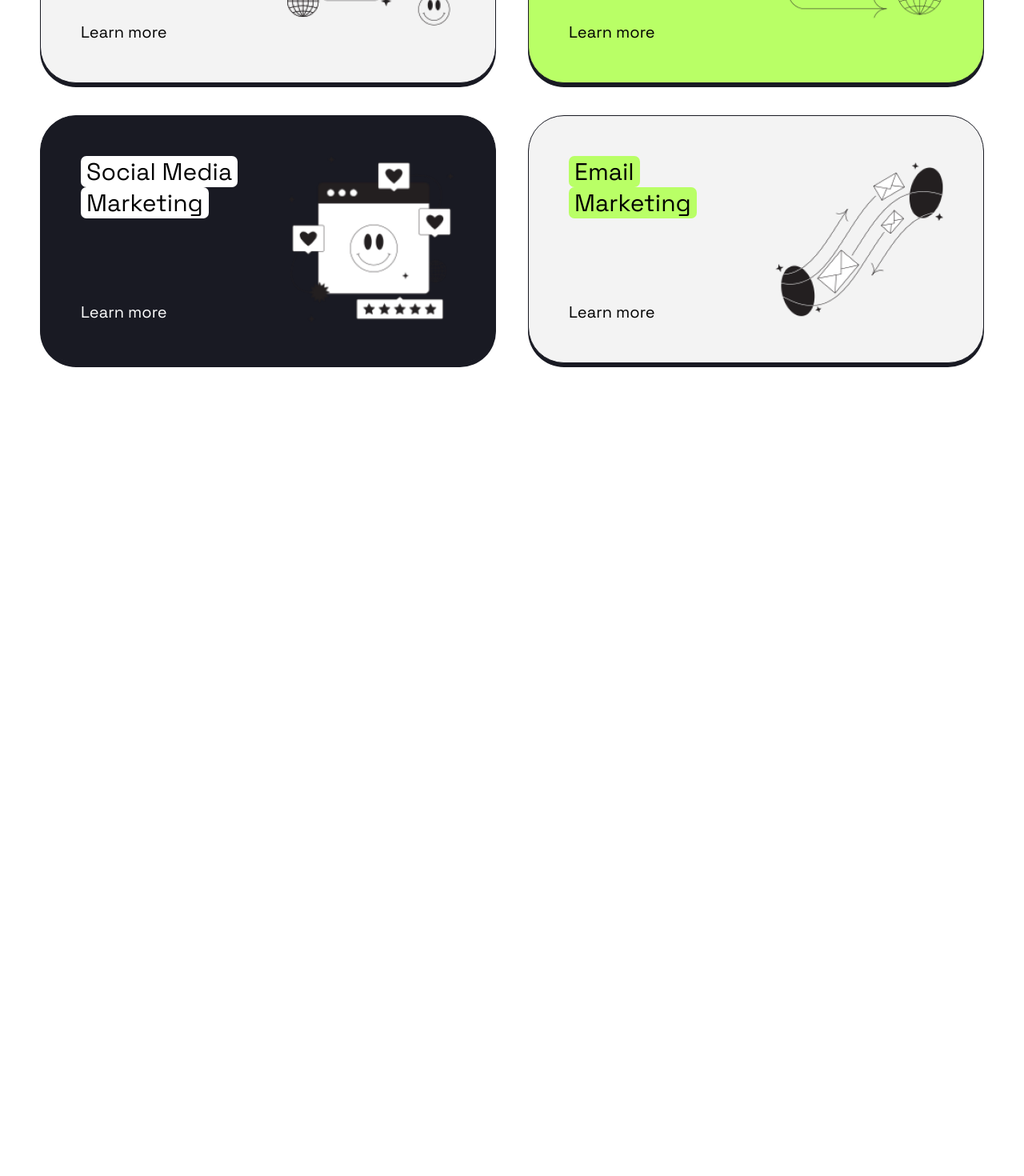
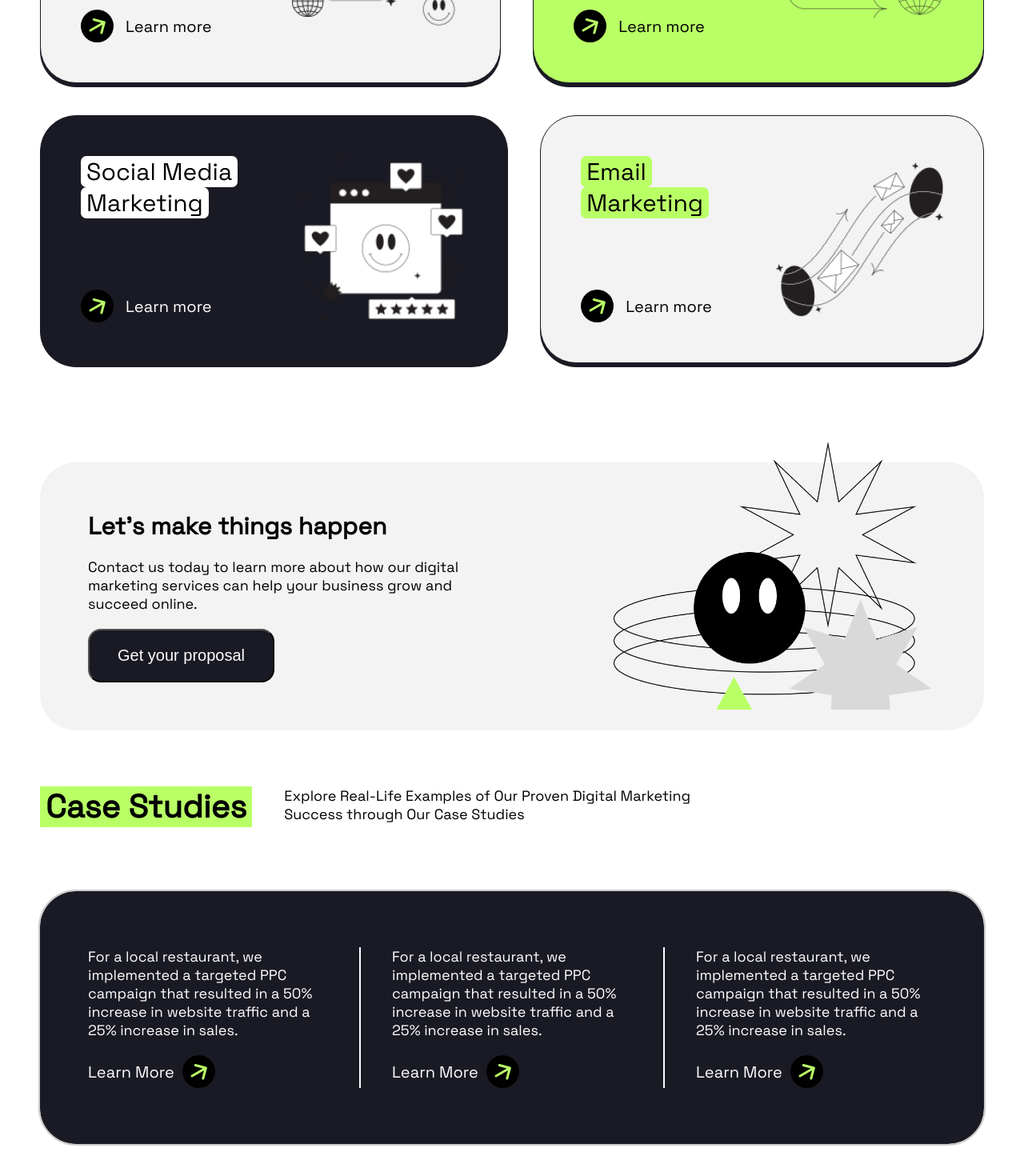
Before and after one commit to Vbmavani/positivus-home-page, a React (Vite) app: page / in a window 1280 px wide. Shown: the part 1064-2534 px from the top of the page at 80% size. Before the commit the page ends 1588 px from the top, so only its background shows below. Built offline with nearby package versions, Linux system fonts and the light colour scheme.

Commit message:
add services and case studies section

```diff
--- a/src/App.tsx
+++ b/src/App.tsx
@@ -1,5 +1,5 @@
 import { useState } from "react";
-import { BrowserRouter, Route, Routes } from "react-router-dom";
+import { BrowserRouter, Outlet, Route, Routes } from "react-router-dom";
 import { HomePage } from "./pages/Home";
 import { PricingPage } from "./pages/Pricing";
 import "./assets/css/styles.css";
@@ -11,6 +11,17 @@ const App = () => {
         <Routes>
           <Route path="/" element={<HomePage />} />
           <Route path="/pricing" element={<PricingPage />} />
+          <Route
+            path="/dashboard"
+            element={
+              <div>
+                DAshboard <Outlet />{" "}
+              </div>
+            }
+          >
+            <Route path="analytics" element={<div>hellow orlsd</div>} />
+            <Route path="settings" element={<div> ddd009</div>} />
+          </Route>
         </Routes>
       </BrowserRouter>
     </>
--- a/src/assets/css/home.css
+++ b/src/assets/css/home.css
@@ -43,6 +43,7 @@ img {
 }
 
 .section .section-intro .title {
+  white-space: nowrap;
   font-size: 40px;
   margin-right: 40px;
   padding: 0 7px;
@@ -54,8 +55,8 @@ img {
 }
 
 .services .services-cards {
-  display: grid;
-  grid-template-columns: 1fr 1fr;
+  display: flex;
+  flex-wrap: wrap;
   gap: 40px;
 }
 
@@ -66,6 +67,8 @@ img {
   box-shadow: 0px 5px var(--dark);
   height: 310px;
   display: flex;
+  flex-grow: 1;
+  flex-shrink: 1;
 }
 
 .service-card .service-card-content {
@@ -88,9 +91,15 @@ img {
   font-weight: 500;
   width: fit-content;
   border-radius: 7px;
+  white-space: nowrap;
   padding: 0 7px;
 }
 
+.services .services-cards .service-card-footer {
+  display: flex;
+  align-items: center;
+  gap: 15px;
+}
 .services .services-cards .card-1 {
   background-color: var(--light-gray);
 }
@@ -115,7 +124,74 @@ img {
 .services .services-cards .card-3 .service-card-footer {
   color: var(--white);
 }
+.service-card-image-mobile {
+  display: none;
+}
 
+.services .services-cards .service-card-footer .learn-more-icon {
+  width: 41px;
+  height: 41px;
+  max-width: 100%;
+}
+
+.free-proposal {
+  margin-top: 124px;
+  padding: 60px;
+  background-color: var(--light-gray);
+  border-radius: 45px;
+  position: relative;
+}
+.free-proposal::after {
+  content: "";
+  background-image: url(/src/assets/images/free-proposal-bg.png);
+  background-size: cover;
+  /* background-position: center; */
+  background-repeat: no-repeat;
+  z-index: -6;
+  right: 63px;
+  position: absolute;
+  top: -26px;
+  height: 100%;
+  width: 100%;
+  z-index: 4;
+  max-width: 400px;
+  max-height: 400px;
+}
+.free-proposal .free-proposal-content {
+  display: flex;
+  flex-direction: column;
+  gap: 20px;
+  max-width: 500px;
+}
+
+.free-proposal .free-proposal-title {
+  font-size: 30px;
+}
+.free-proposal .free-proposal-description {
+  font-size: 18px;
+}
+.free-proposal .free-proposal-btn {
+  width: fit-content;
+}
+
+.case-studies-card {
+  max-width: 300px;
+}
+.case-studies-card .case-studies-card-description {
+  font-size: 18px;
+}
+.case-studies-card .case-studies-card-footer {
+  display: flex;
+  gap: 10px;
+  font-size: 20px;
+  align-items: center;
+  margin-top: 20px;
+}
+
+.case-studies-cards .divider {
+  border: 1px solid var(--white);
+  margin: 0 10px;
+}
 @media (max-width: 1440px) {
   .home-page {
     padding: 0 50px;
@@ -126,12 +202,89 @@ img {
   }
 }
 
+@media (max-width: 1024px) {
+  .free-proposal::after {
+    display: none;
+  }
+}
+
+@media (min-width: 768px) {
+  .case-studies-content {
+    display: flex;
+    background: var(--dark);
+    color: var(--white);
+    padding: 70px 60px;
+    border-radius: 45px;
+    outline: 2px solid #ccc;
+  }
+  .case-studies-cards {
+    display: flex;
+    width: 100%;
+    justify-content: space-between;
+  }
+}
+
 @media (max-width: 768px) {
+  .section .section-intro .title {
+    margin-right: unset;
+  }
   .hero-content .left-hero-content h1 {
     font-size: 43px;
   }
   .hero-content .left-hero-content h4 {
     font-size: 16px;
+  }
+  .services .services-cards .title {
+    font-size: 26px;
+  }
+  .services .services-cards .learn-more-text {
+    display: none;
+  }
+  .service-card-image {
+    display: none;
+  }
+  .service-card-image-mobile {
+    display: block;
+  }
+  .service-card .service-card-header {
+    width: 100%;
+  }
+  .services .services-cards .service-card-footer {
+    justify-content: space-between;
+    align-items: flex-end;
+  }
+  .section .section-intro {
+    flex-direction: column;
+    align-items: center;
+    gap: 30px;
+  }
+  .case-studies-content {
+    padding: 0;
+  }
+  .case-studies-cards {
+    display: grid;
+    grid-auto-flow: column;
+    gap: 20px;
+    grid-auto-columns: 80%;
+    overflow-x: auto;
+    overscroll-behavior-inline: none;
+    /* margin-right: -50px; */
+  }
+  .case-studies-card .case-studies-card-description {
+    font-size: 16px;
+  }
+  .case-studies-cards .divider {
+    display: none;
+  }
+  .case-studies-cards::-webkit-scrollbar {
+    display: none; /* Hide scrollbar for Chrome, Safari, and Edge */
+  }
+  .case-studies-card {
+    padding: 42px 50px;
+    max-width: unset;
+    background: var(--dark);
+    color: var(--white);
+    border-radius: 45px;
   }
 }
 
@@ -153,5 +306,31 @@ img {
   }
   .book-a-consultation {
     margin-top: 20px;
+    width: 100%;
+  }
+  .section .section-intro .description {
+    font-size: 16px;
+    text-align: center;
+  }
+  .service-card-image-mobile {
+    max-width: 120px;
+  }
+  .free-proposal {
+    padding: 50px;
+  }
+  .free-proposal .free-proposal-title {
+    font-size: 26px;
+  }
+  .free-proposal .free-proposal-description {
+    font-size: 16px;
+  }
+  .free-proposal .free-proposal-btn {
+    width: 100%;
   }
 }
+
+/* -webkit-line-clamp: 3;
+display: -webkit-box;
+-webkit-box-orient: vertical;
+word-break: break-word;
+overflow: hidden; */
--- a/src/pages/Home/index.tsx
+++ b/src/pages/Home/index.tsx
@@ -9,8 +9,22 @@ import SeachEngineOptimizationImage from "../../assets/images/services/search-en
 import PayPerClickImage from "../../assets/images/services/pay-per-click-advertising.png";
 import SocialMediaMarketingImage from "../../assets/images/services/social-media-marketing.png";
 import EmailMarketingImage from "../../assets/images/services/email-marketing.png";
+import LearnMoreIcon from "../../assets/svg/learn-more-icon.svg";
+import { useSearchParams } from "react-router-dom";
 
 export const HomePage = () => {
+  const [searchParams, setSearchParams] = useSearchParams();
+  console.log("searchParam", searchParams.get("page"), searchParams.toString());
+
+  setTimeout(() => {
+    console.log("setting page 2");
+    searchParams.set("page", "2");
+    searchParams.delete("view");
+
+    // setSearchParams({ view: "da" });
+  }, 3000);
+
+  const handlButtonClick = () => {};
   const servicesCards = [
     {
       title: "Search engine",
@@ -50,7 +64,10 @@ export const HomePage = () => {
               online through a range of services including SEO, PPC, social
               media marketing, and content creation.
             </h4>
-            <button className="primary-btn book-a-consultation">
+            <button
+              className="primary-btn book-a-consultation"
+              onClick={handlButtonClick}
+            >
               Book a consultation
             </button>
           </div>
@@ -88,7 +105,17 @@ export const HomePage = () => {
                       <h4 className="title">{service.subtitle}</h4>
                     </div>
                     <div className="service-card-footer">
-                      <p>Learn more</p>
+                      <img
+                        src={LearnMoreIcon}
+                        alt="learn-more-icon"
+                        className="learn-more-icon"
+                      />
+                      <p className="learn-more-text">Learn more</p>
+                      <img
+                        src={service.image}
+                        alt={service.title}
+                        className="service-card-image service-card-image-mobile"
+                      />
                     </div>
                   </div>
                   <img
@@ -101,6 +128,78 @@ export const HomePage = () => {
             );
           })}
         </div>
+        <div className="free-proposal">
+          <div className="free-proposal-content">
+            <h3 className="free-proposal-title">Let's make things happen</h3>
+            <p className="free-proposal-description">
+              Contact us today to learn more about how our digital marketing
+              services can help your business grow and succeed online.
+            </p>
+            <button className="primary-btn free-proposal-btn">
+              Get your proposal
+            </button>
+          </div>
+        </div>
+      </section>
+      <section className="section case-studies">
+        <div className="section-intro">
+          <h2 className="title">Case Studies</h2>
+          <p className="description">
+            Explore Real-Life Examples of Our Proven Digital Marketing Success
+            through Our Case Studies
+          </p>
+        </div>
+        <div className="case-studies-content">
+          <div className="case-studies-cards">
+            <div className="case-studies-card">
+              <p className="case-studies-card-description">
+                For a local restaurant, we implemented a targeted PPC campaign
+                that resulted in a 50% increase in website traffic and a 25%
+                increase in sales.
+              </p>
+              <div className="case-studies-card-footer">
+                <p>Learn More</p>
+                <img
+                  src={LearnMoreIcon}
+                  alt="learn-more-icon"
+                  className="learn-more-icon"
+                />
+              </div>
+            </div>
+            <div className="divider"></div>
+            <div className="case-studies-card">
+              <p className="case-studies-card-description">
+                For a local restaurant, we implemented a targeted PPC campaign
+                that resulted in a 50% increase in website traffic and a 25%
+                increase in sales.
+              </p>
+              <div className="case-studies-card-footer">
+                <p>Learn More</p>
+                <img
+                  src={LearnMoreIcon}
+                  alt="learn-more-icon"
+                  className="learn-more-icon"
+                />
+              </div>
+            </div>
+            <div className="divider"></div>
+            <div className="case-studies-card">
+              <p className="case-studies-card-description">
+                For a local restaurant, we implemented a targeted PPC campaign
+                that resulted in a 50% increase in website traffic and a 25%
+                increase in sales.
+              </p>
+              <div className="case-studies-card-footer">
+                <p>Learn More</p>
+                <img
+                  src={LearnMoreIcon}
+                  alt="learn-more-icon"
+                  className="learn-more-icon"
+                />
+              </div>
+            </div>
+          </div>
+        </div>
       </section>
     </div>
   );
```
Also changed, not shown: src/assets/images/free-proposal-bg.png (added), src/assets/svg/learn-more-icon.svg (added).
